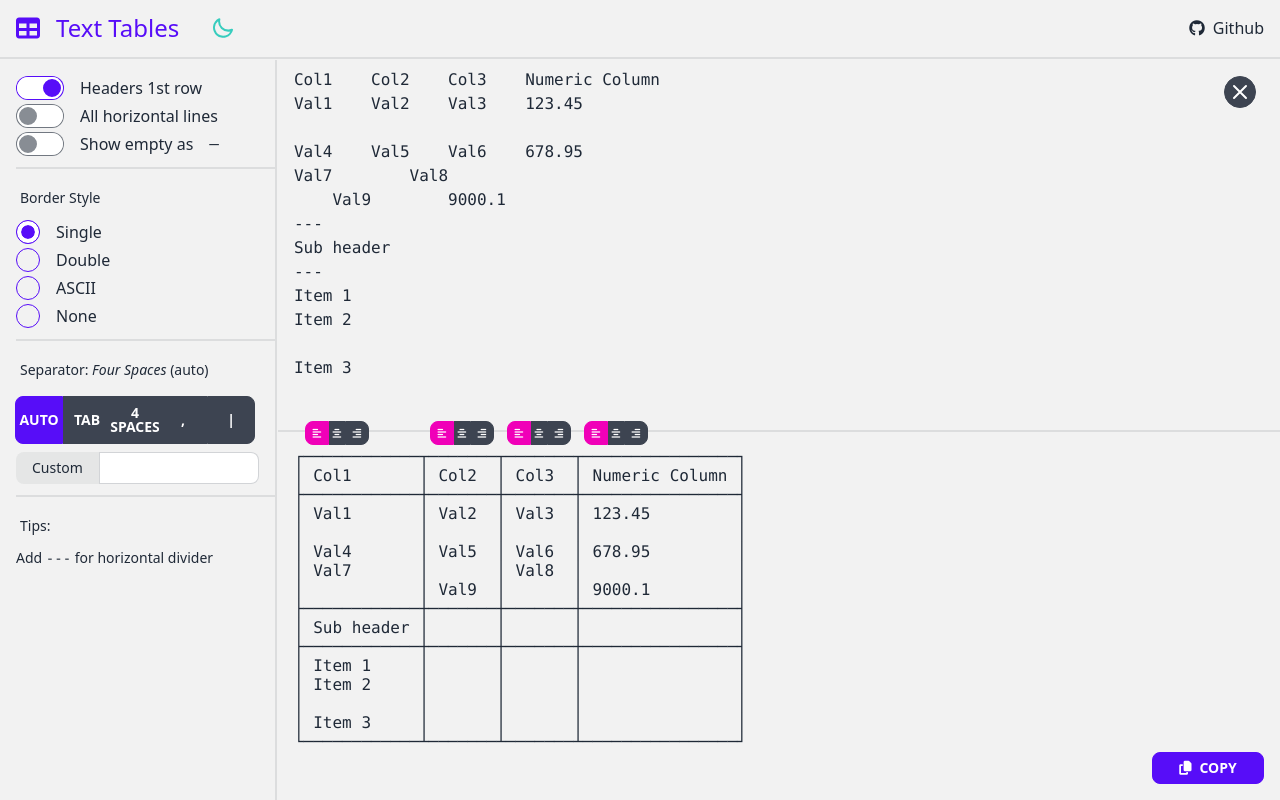
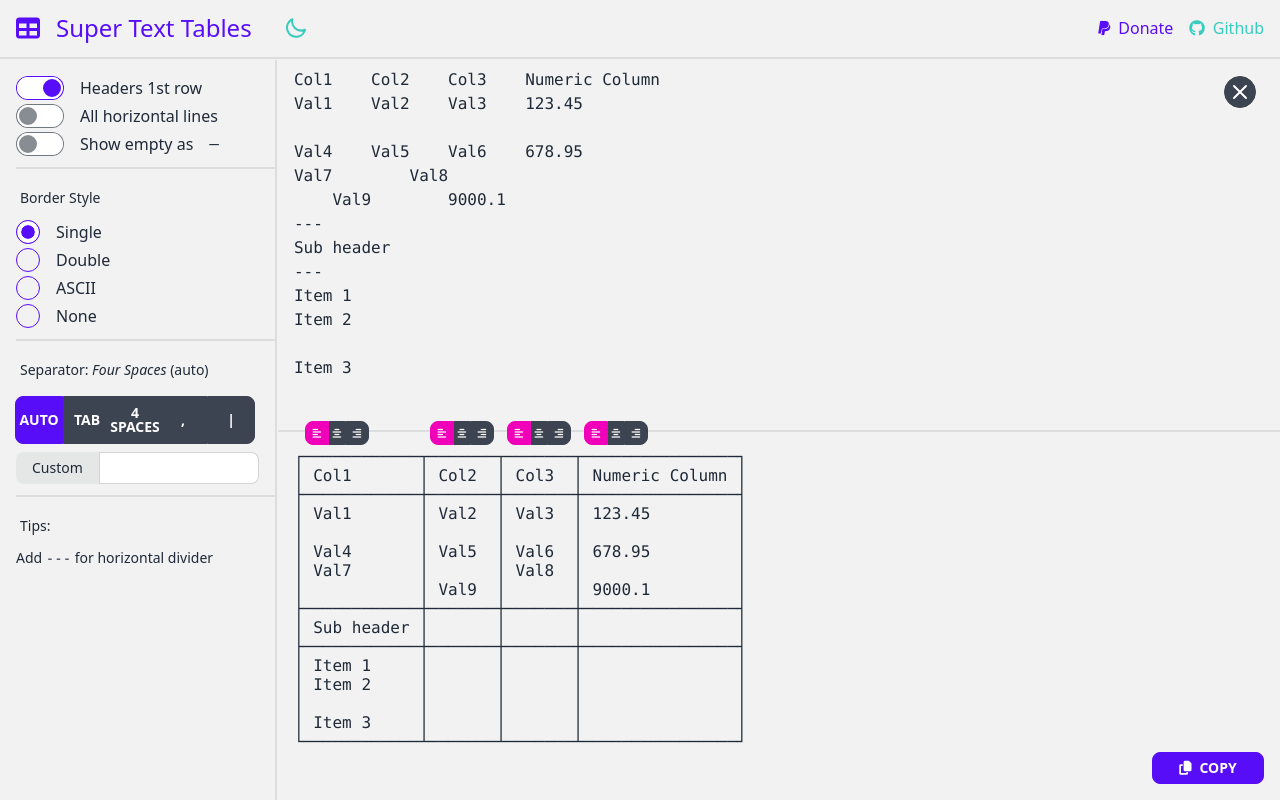
Before and after one commit to jelitter/super-tables, an Angular app: page / in a window 1280 px wide. Built offline with nearby package versions, Linux system fonts and the light colour scheme.

Commit message:
🤲Add Paypal link

```diff
--- a/src/app/app.component.html
+++ b/src/app/app.component.html
@@ -2,16 +2,14 @@
   <div class="box-border flex gap-8">
     <h1 class="h-6">
       <i class="fas fa-table text-primary"></i
-      ><span class="text-primary">Text Tables</span>
+      ><span class="text-primary">Super Text Tables</span>
     </h1>
     <label class="swap swap-rotate text-primary">
-      <!-- this hidden checkbox controls the state -->
       <input
         type="checkbox"
         [(ngModel)]="isDarkMode"
         (click)="switchTheme($event)"
       />
-      <!-- sun icon -->
       <svg
         class="w-6 fill-current swap-on h-6w-6 text-accent"
         xmlns="http://www.w3.org/2000/svg"
@@ -21,7 +19,6 @@
           d="M5.64,17l-.71.71a1,1,0,0,0,0,1.41,1,1,0,0,0,1.41,0l.71-.71A1,1,0,0,0,5.64,17ZM5,12a1,1,0,0,0-1-1H3a1,1,0,0,0,0,2H4A1,1,0,0,0,5,12Zm7-7a1,1,0,0,0,1-1V3a1,1,0,0,0-2,0V4A1,1,0,0,0,12,5ZM5.64,7.05a1,1,0,0,0,.7.29,1,1,0,0,0,.71-.29,1,1,0,0,0,0-1.41l-.71-.71A1,1,0,0,0,4.93,6.34Zm12,.29a1,1,0,0,0,.7-.29l.71-.71a1,1,0,1,0-1.41-1.41L17,5.64a1,1,0,0,0,0,1.41A1,1,0,0,0,17.66,7.34ZM21,11H20a1,1,0,0,0,0,2h1a1,1,0,0,0,0-2Zm-9,8a1,1,0,0,0-1,1v1a1,1,0,0,0,2,0V20A1,1,0,0,0,12,19ZM18.36,17A1,1,0,0,0,17,18.36l.71.71a1,1,0,0,0,1.41,0,1,1,0,0,0,0-1.41ZM12,6.5A5.5,5.5,0,1,0,17.5,12,5.51,5.51,0,0,0,12,6.5Zm0,9A3.5,3.5,0,1,1,15.5,12,3.5,3.5,0,0,1,12,15.5Z"
         />
       </svg>
-      <!-- moon icon -->
       <svg
         class="w-6 fill-current swap-off h-6w-6 text-accent"
         xmlns="http://www.w3.org/2000/svg"
@@ -34,17 +31,25 @@
     </label>
   </div>
 
-  <!-- Github icon and link -->
+  <div class="flex gap-4">
+    <a
+      href="https://paypal.me/texttables?country.x=IE&locale.x=en_US"
+      target="_blank"
+      class="flex items-center justify-center gap-2 text-primary hover:text-primary-focus"
+    >
+      <i class="fab fa-paypal"></i>
+      Donate
+    </a>
 
     <a
       href="https://github.com/jelitter/tables"
       target="_blank"
-    class="flex items-center justify-center gap-2 hover:text-dark"
+      class="flex items-center justify-center gap-2 text-accent hover:text-accent-focus"
     >
-    <!-- fontawesome github icon -->
       <i class="fab fa-github"></i>
       Github
     </a>
   </div>
+</div>
 <div class="h-1 m-0 divider"></div>
 <router-outlet></router-outlet>
--- a/src/components/tables/tables.component.html
+++ b/src/components/tables/tables.component.html
@@ -1,5 +1,4 @@
 <div class="w-auto left">
-  <!-- radio -->
   <form
     [noValidate]="true"
     (change)="onSettingsChange()"
--- a/src/index.html
+++ b/src/index.html
@@ -1,13 +1,18 @@
-<!doctype html>
+<!DOCTYPE html>
 <html lang="en">
-<head>
-  <meta charset="utf-8">
-  <title>Tables</title>
-  <base href="/">
-  <meta name="viewport" content="width=device-width, initial-scale=1">
-  <link rel="icon" type="image/x-icon" href="favicon.ico">
-</head>
-<body>
-  <app-root class="bg-base-200 transition-colors"></app-root>
-</body>
+  <head>
+    <meta charset="utf-8" />
+    <title>Super Text Tables</title>
+    <base href="/" />
+    <meta name="viewport" content="width=device-width, initial-scale=1" />
+    <meta
+      name="description"
+      content="Super Text Tables! Easily generate ASCII / Text tables from CSV, TSV, JSON, HTML, XML, and more."
+    />
+    <link rel="icon" type="image/x-icon" href="favicon.ico" />
+    <link rel="canonical" href="https://vercel.com/jelitter/tables" />
+  </head>
+  <body>
+    <app-root class="transition-colors bg-base-200"></app-root>
+  </body>
 </html>
```
Lines whose indentation alone changed are shown as unchanged.
